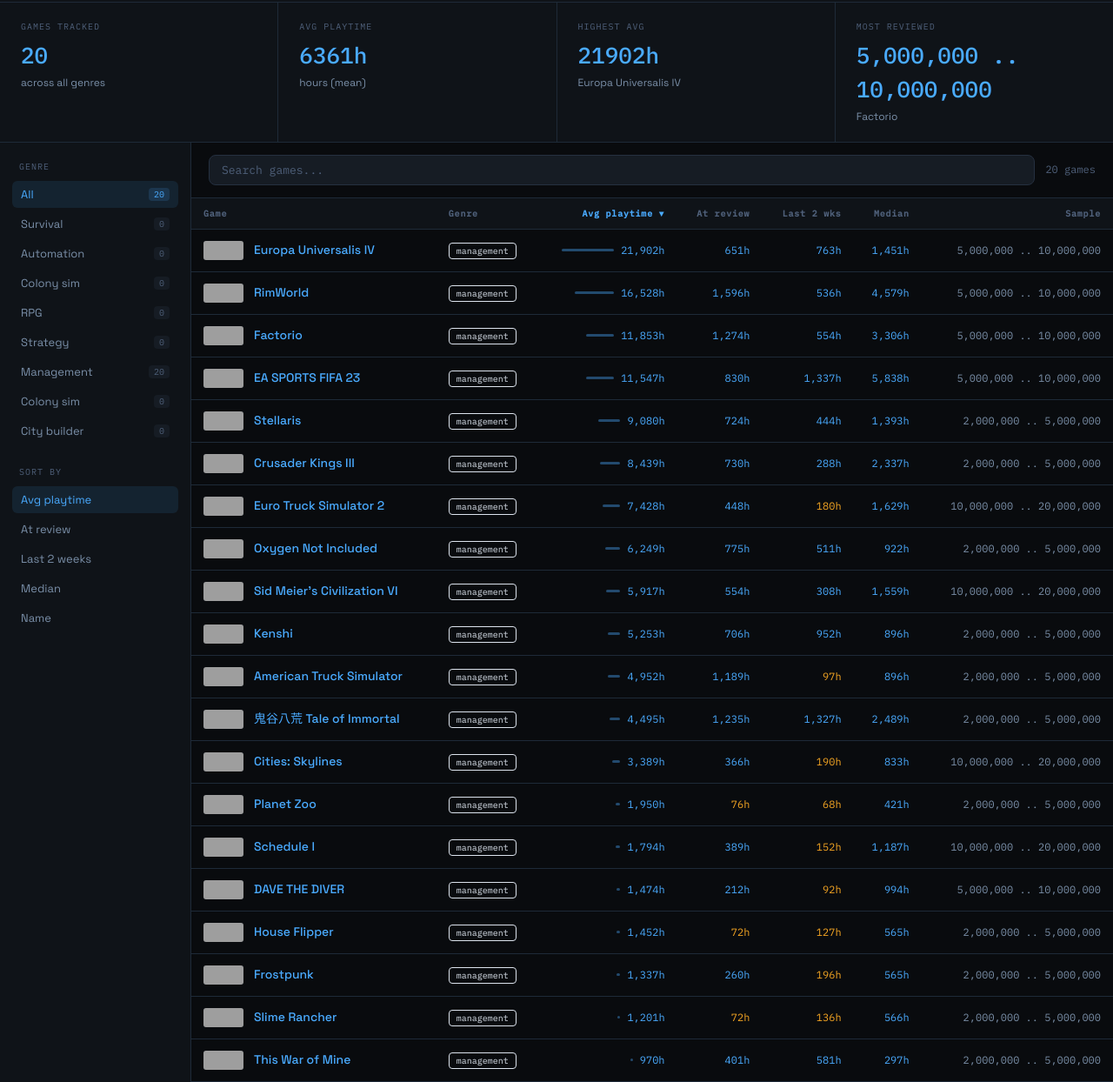
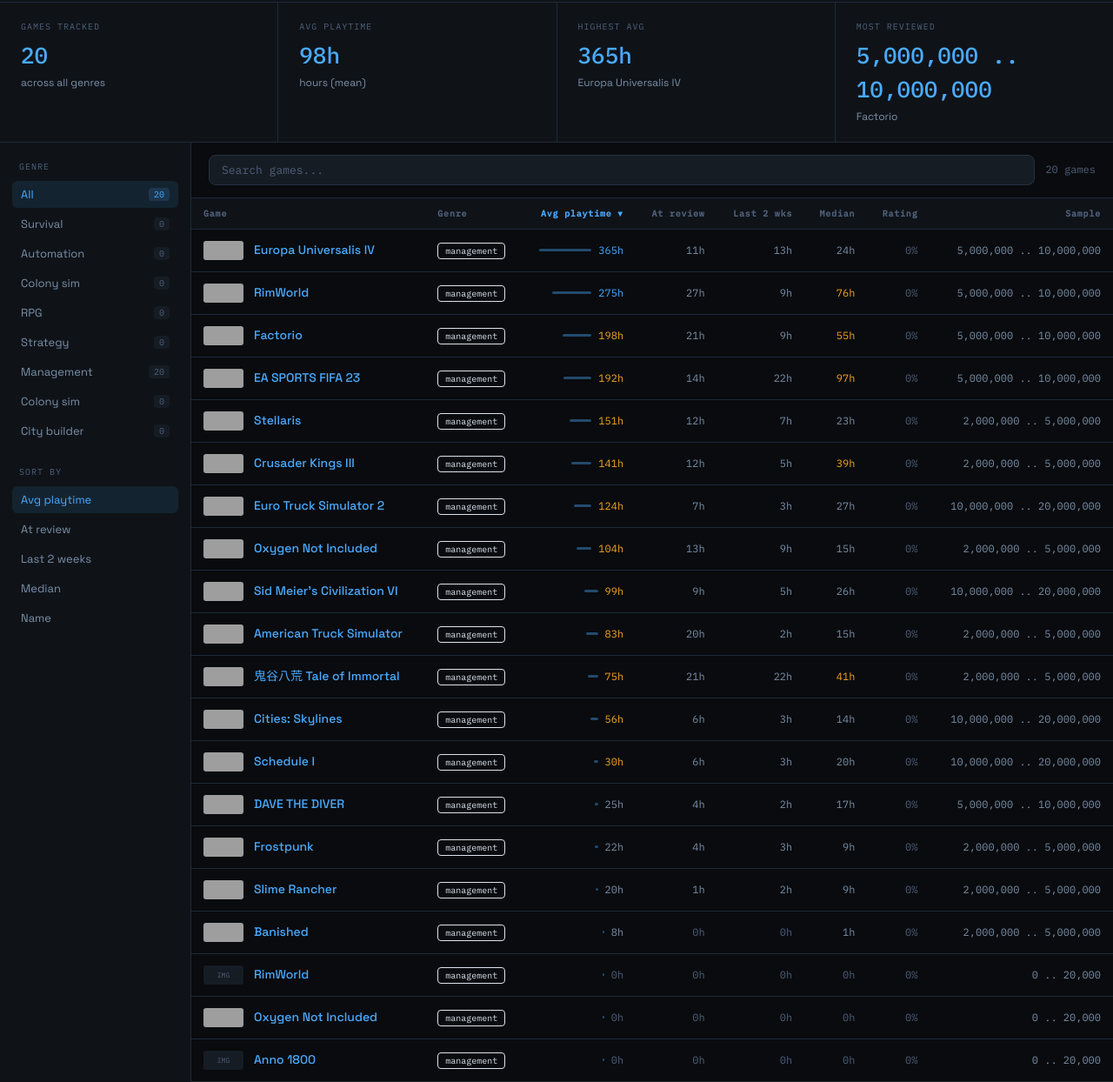
Before and after one commit to MarcoJHB/steamaddict, a website: page public/index.html in a window 1280 px wide. Shown: the part 49-1293 px from the top of the page at 87% size. Drawn offline with Linux system fonts and the light colour scheme; grey boxes are pictures that could not be loaded.

Commit message:
Add steam rating column, fix unit conversion (min to hours), include specific games, make headers sticky

```diff
--- a/public/app.js
+++ b/public/app.js
@@ -127,6 +127,7 @@ function renderTable() {
         <td class="col-num num-cell ${numClass(g.atReview)}">${fmt(g.atReview)}h</td>
         <td class="col-num num-cell ${numClass(g.lastTwoWeeks)}">${fmt(g.lastTwoWeeks)}h</td>
         <td class="col-num num-cell ${numClass(g.median)}">${fmt(g.median)}h</td>
+        <td class="col-num num-cell ${numClass(g.rating)}">${g.rating}%</td>
         <td class="col-num num-cell num-low">${fmtK(g.sampleSize)}</td>
       </tr>
     `;
--- a/public/games.json
+++ b/public/games.json
@@ -1,5 +1,65 @@
 {
   "games": [
+    {
+      "appId": "200920",
+      "name": "RimWorld",
+      "genre": "management",
+      "avg": 0,
+      "median": 0,
+      "atReview": 0,
+      "lastTwoWeeks": 0,
+      "highest": 0,
+      "sampleSize": "0 .. 20,000",
+      "rating": 0,
+      "fetchedAt": "2026-04-01T14:20:51.102Z"
+    },
+    {
+      "appId": "629630",
+      "name": "Oxygen Not Included",
+      "genre": "management",
+      "headerImage": "https://shared.akamai.steamstatic.com/store_item_assets/steam/apps/629630/header.jpg?t=1493215905",
+      "releaseDate": null,
+      "price": "2,99€",
+      "totalReviews": null,
+      "avg": 0,
+      "median": 0,
+      "atReview": 0,
+      "lastTwoWeeks": 0,
+      "highest": 0,
+      "sampleSize": "0 .. 20,000",
+      "rating": 0,
+      "fetchedAt": "2026-04-01T14:20:51.389Z"
+    },
+    {
+      "appId": "323090",
+      "name": "Anno 1800",
+      "genre": "management",
+      "avg": 0,
+      "median": 0,
+      "atReview": 0,
+      "lastTwoWeeks": 0,
+      "highest": 0,
+      "sampleSize": "0 .. 20,000",
+      "rating": 0,
+      "fetchedAt": "2026-04-01T14:20:51.687Z"
+    },
+    {
+      "appId": "248570",
+      "name": "Banished",
+      "genre": "management",
+      "headerImage": "https://shared.akamai.steamstatic.com/store_item_assets/steam/apps/248570/header.jpg?t=1727332328",
+      "releaseDate": null,
+      "price": "Free",
+      "totalReviews": null,
+      "avg": 8,
+      "median": 1,
+      "atReview": 0,
+      "lastTwoWeeks": 0,
+      "highest": 12,
+      "sampleSize": "2,000,000 .. 5,000,000",
+      "rating": 0,
+      "fetchedAt": "2026-04-01T14:20:52.121Z"
+    },
     {
       "appId": "227300",
       "name": "Euro Truck Simulator 2",
@@ -8,13 +68,14 @@
       "releaseDate": null,
       "price": "19,99€",
       "totalReviews": null,
-      "avg": 7428,
-      "median": 1629,
-      "atReview": 448,
-      "lastTwoWeeks": 180,
-      "highest": 17281,
+      "avg": 124,
+      "median": 27,
+      "atReview": 7,
+      "lastTwoWeeks": 3,
+      "highest": 186,
       "sampleSize": "10,000,000 .. 20,000,000",
-      "fetchedAt": "2026-04-01T14:11:22.372Z"
+      "rating": 0,
+      "fetchedAt": "2026-04-01T14:20:52.504Z"
     },
     {
       "appId": "289070",
@@ -24,13 +85,14 @@
       "releaseDate": null,
       "price": "59,99€",
       "totalReviews": null,
-      "avg": 5917,
-      "median": 1559,
-      "atReview": 554,
-      "lastTwoWeeks": 308,
-      "highest": 25420,
+      "avg": 99,
+      "median": 26,
+      "atReview": 9,
+      "lastTwoWeeks": 5,
+      "highest": 148.5,
       "sampleSize": "10,000,000 .. 20,000,000",
-      "fetchedAt": "2026-04-01T14:11:22.717Z"
+      "rating": 0,
+      "fetchedAt": "2026-04-01T14:20:52.812Z"
     },
     {
       "appId": "255710",
@@ -40,13 +102,14 @@
       "releaseDate": null,
       "price": "27,99€",
       "totalReviews": null,
-      "avg": 3389,
-      "median": 833,
-      "atReview": 366,
-      "lastTwoWeeks": 190,
-      "highest": 8842,
+      "avg": 56,
+      "median": 14,
+      "atReview": 6,
+      "lastTwoWeeks": 3,
+      "highest": 84,
       "sampleSize": "10,000,000 .. 20,000,000",
-      "fetchedAt": "2026-04-01T14:11:23.045Z"
+      "rating": 0,
+      "fetchedAt": "2026-04-01T14:20:53.396Z"
     },
     {
       "appId": "1468810",
@@ -56,13 +119,14 @@
       "releaseDate": null,
       "price": "16,79€",
       "totalReviews": null,
-      "avg": 4495,
-      "median": 2489,
-      "atReview": 1235,
-      "lastTwoWeeks": 1327,
-      "highest": 4116,
+      "avg": 75,
+      "median": 41,
+      "atReview": 21,
+      "lastTwoWeeks": 22,
+      "highest": 112.5,
       "sampleSize": "2,000,000 .. 5,000,000",
-      "fetchedAt": "2026-04-01T14:11:23.384Z"
+      "rating": 0,
+      "fetchedAt": "2026-04-01T14:20:53.685Z"
     },
     {
       "appId": "427520",
@@ -70,15 +134,16 @@
       "genre": "management",
       "headerImage": "https://shared.akamai.steamstatic.com/store_item_assets/steam/apps/427520/header.jpg?t=1763986204",
       "releaseDate": null,
-      "price": "32,--€",
+      "price": "$35.00",
       "totalReviews": null,
-      "avg": 11853,
-      "median": 3306,
-      "atReview": 1274,
-      "lastTwoWeeks": 554,
-      "highest": 16426,
+      "avg": 198,
+      "median": 55,
+      "atReview": 21,
+      "lastTwoWeeks": 9,
+      "highest": 297,
       "sampleSize": "5,000,000 .. 10,000,000",
-      "fetchedAt": "2026-04-01T14:11:23.873Z"
+      "rating": 0,
+      "fetchedAt": "2026-04-01T14:20:53.975Z"
     },
     {
       "appId": "294100",
@@ -86,15 +151,16 @@
       "genre": "management",
       "headerImage": "https://shared.akamai.steamstatic.com/store_item_assets/steam/apps/294100/header.jpg?t=1774369681",
       "releaseDate": null,
-      "price": "31,99€",
+      "price": "$34.99",
       "totalReviews": null,
-      "avg": 16528,
-      "median": 4579,
-      "atReview": 1596,
-      "lastTwoWeeks": 536,
-      "highest": 19211,
+      "avg": 275,
+      "median": 76,
+      "atReview": 27,
+      "lastTwoWeeks": 9,
+      "highest": 412.5,
       "sampleSize": "5,000,000 .. 10,000,000",
-      "fetchedAt": "2026-04-01T14:11:24.255Z"
+      "rating": 0,
+      "fetchedAt": "2026-04-01T14:20:54.249Z"
     },
     {
       "appId": "3164500",
@@ -104,13 +170,14 @@
       "releaseDate": null,
       "price": "19,50€",
       "totalReviews": null,
-      "avg": 1794,
-      "median": 1187,
-      "atReview": 389,
-      "lastTwoWeeks": 152,
-      "highest": 22757,
+      "avg": 30,
+      "median": 20,
+      "atReview": 6,
+      "lastTwoWeeks": 3,
+      "highest": 45,
       "sampleSize": "10,000,000 .. 20,000,000",
-      "fetchedAt": "2026-04-01T14:11:24.613Z"
+      "rating": 0,
+      "fetchedAt": "2026-04-01T14:20:54.535Z"
     },
     {
       "appId": "281990",
@@ -120,13 +187,14 @@
       "releaseDate": null,
       "price": "39,99€",
       "totalReviews": null,
-      "avg": 9080,
-      "median": 1393,
-      "atReview": 724,
-      "lastTwoWeeks": 444,
-      "highest": 13727,
+      "avg": 151,
+      "median": 23,
+      "atReview": 12,
+      "lastTwoWeeks": 7,
+      "highest": 226.5,
       "sampleSize": "2,000,000 .. 5,000,000",
-      "fetchedAt": "2026-04-01T14:11:25.074Z"
+      "rating": 0,
+      "fetchedAt": "2026-04-01T14:20:54.858Z"
     },
     {
       "appId": "270880",
@@ -136,13 +204,14 @@
       "releaseDate": null,
       "price": "19,99€",
       "totalReviews": null,
-      "avg": 4952,
-      "median": 896,
-      "atReview": 1189,
-      "lastTwoWeeks": 97,
-      "highest": 6742,
+      "avg": 83,
+      "median": 15,
+      "atReview": 20,
+      "lastTwoWeeks": 2,
+      "highest": 124.5,
       "sampleSize": "2,000,000 .. 5,000,000",
-      "fetchedAt": "2026-04-01T14:11:25.365Z"
+      "rating": 0,
+      "fetchedAt": "2026-04-01T14:20:55.143Z"
     },
     {
       "appId": "1811260",
@@ -152,13 +221,14 @@
       "releaseDate": null,
       "price": "Free",
       "totalReviews": null,
-      "avg": 11547,
-      "median": 5838,
-      "atReview": 830,
-      "lastTwoWeeks": 1337,
-      "highest": 1280,
+      "avg": 192,
+      "median": 97,
+      "atReview": 14,
+      "lastTwoWeeks": 22,
+      "highest": 288,
       "sampleSize": "5,000,000 .. 10,000,000",
-      "fetchedAt": "2026-04-01T14:11:25.656Z"
+      "rating": 0,
+      "fetchedAt": "2026-04-01T14:20:55.428Z"
     },
     {
       "appId": "433340",
@@ -168,13 +238,14 @@
       "releaseDate": null,
       "price": "18,99€",
       "totalReviews": null,
-      "avg": 1201,
-      "median": 566,
-      "atReview": 72,
-      "lastTwoWeeks": 136,
-      "highest": 858,
+      "avg": 20,
+      "median": 9,
+      "atReview": 1,
+      "lastTwoWeeks": 2,
+      "highest": 30,
       "sampleSize": "2,000,000 .. 5,000,000",
-      "fetchedAt": "2026-04-01T14:11:25.998Z"
+      "rating": 0,
+      "fetchedAt": "2026-04-01T14:20:55.731Z"
     },
     {
       "appId": "236850",
@@ -184,13 +255,14 @@
       "releaseDate": null,
       "price": "49,99€",
       "totalReviews": null,
-      "avg": 21902,
-      "median": 1451,
-      "atReview": 651,
-      "lastTwoWeeks": 763,
-      "highest": 12445,
+      "avg": 365,
+      "median": 24,
+      "atReview": 11,
+      "lastTwoWeeks": 13,
+      "highest": 547.5,
       "sampleSize": "5,000,000 .. 10,000,000",
-      "fetchedAt": "2026-04-01T14:11:26.508Z"
+      "rating": 0,
+      "fetchedAt": "2026-04-01T14:20:56.035Z"
     },
     {
       "appId": "1868140",
@@ -200,13 +272,14 @@
       "releaseDate": null,
       "price": "19,99€",
       "totalReviews": null,
-      "avg": 1474,
-      "median": 994,
-      "atReview": 212,
-      "lastTwoWeeks": 92,
-      "highest": 3367,
+      "avg": 25,
+      "median": 17,
+      "atReview": 4,
+      "lastTwoWeeks": 2,
+      "highest": 37.5,
       "sampleSize": "5,000,000 .. 10,000,000",
-      "fetchedAt": "2026-04-01T14:11:26.827Z"
+      "rating": 0,
+      "fetchedAt": "2026-04-01T14:20:56.389Z"
     },
     {
       "appId": "457140",
@@ -214,15 +287,16 @@
       "genre": "management",
       "headerImage": "https://shared.akamai.steamstatic.com/store_item_assets/steam/apps/457140/header.jpg?t=1772559127",
       "releaseDate": null,
-      "price": "22,99€",
+      "price": "$24.99",
       "totalReviews": null,
-      "avg": 6249,
-      "median": 922,
-      "atReview": 775,
-      "lastTwoWeeks": 511,
-      "highest": 7545,
+      "avg": 104,
+      "median": 15,
+      "atReview": 13,
+      "lastTwoWeeks": 9,
+      "highest": 156,
       "sampleSize": "2,000,000 .. 5,000,000",
-      "fetchedAt": "2026-04-01T14:11:27.129Z"
+      "rating": 0,
+      "fetchedAt": "2026-04-01T14:20:56.685Z"
     },
     {
       "appId": "1158310",
@@ -232,13 +306,14 @@
       "releaseDate": null,
       "price": "49,99€",
       "totalReviews": null,
-      "avg": 8439,
-      "median": 2337,
-      "atReview": 730,
-      "lastTwoWeeks": 288,
-      "highest": 14302,
+      "avg": 141,
+      "median": 39,
+      "atReview": 12,
+      "lastTwoWeeks": 5,
+      "highest": 211.5,
       "sampleSize": "2,000,000 .. 5,000,000",
-      "fetchedAt": "2026-04-01T14:11:27.440Z"
+      "rating": 0,
+      "fetchedAt": "2026-04-01T14:20:56.962Z"
     },
     {
       "appId": "323190",
@@ -248,78 +323,15 @@
       "releaseDate": null,
       "price": "29,99€",
       "totalReviews": null,
-      "avg": 1337,
-      "median": 565,
-      "atReview": 260,
-      "lastTwoWeeks": 196,
-      "highest": 1699,
+      "avg": 22,
+      "median": 9,
+      "atReview": 4,
+      "lastTwoWeeks": 3,
+      "highest": 33,
       "sampleSize": "2,000,000 .. 5,000,000",
-      "fetchedAt": "2026-04-01T14:11:27.757Z"
-    },
-    {
-      "appId": "282070",
-      "name": "This War of Mine",
-      "genre": "management",
-      "headerImage": "https://shared.akamai.steamstatic.com/store_item_assets/steam/apps/282070/26fb8c9bb7b9e3a17469d8026ee3fa510ee7f8f5/header.jpg?t=1765218571",
-      "releaseDate": null,
-      "price": "18,99€",
-      "totalReviews": null,
-      "avg": 970,
-      "median": 297,
-      "atReview": 401,
-      "lastTwoWeeks": 581,
-      "highest": 756,
-      "sampleSize": "2,000,000 .. 5,000,000",
-      "fetchedAt": "2026-04-01T14:11:28.062Z"
-    },
-    {
-      "appId": "233860",
-      "name": "Kenshi",
-      "genre": "management",
-      "headerImage": "https://shared.akamai.steamstatic.com/store_item_assets/steam/apps/233860/fa72ac8a032fd876780cd5b554e4c03b4976ef74/header.jpg?t=1765221522",
-      "releaseDate": null,
-      "price": "26,99€",
-      "totalReviews": null,
-      "avg": 5253,
-      "median": 896,
-      "atReview": 706,
-      "lastTwoWeeks": 952,
-      "highest": 5412,
-      "sampleSize": "2,000,000 .. 5,000,000",
-      "fetchedAt": "2026-04-01T14:11:28.341Z"
-    },
-    {
-      "appId": "613100",
-      "name": "House Flipper",
-      "genre": "management",
-      "headerImage": "https://shared.akamai.steamstatic.com/store_item_assets/steam/apps/613100/6cee40fe293f0bab47534e78bcda64487902efc1/header.jpg?t=1774983591",
-      "releaseDate": null,
-      "price": "6,12€",
-      "totalReviews": null,
-      "avg": 1452,
-      "median": 565,
-      "atReview": 72,
-      "lastTwoWeeks": 127,
-      "highest": 1311,
-      "sampleSize": "2,000,000 .. 5,000,000",
-      "fetchedAt": "2026-04-01T14:11:28.624Z"
-    },
-    {
-      "appId": "703080",
-      "name": "Planet Zoo",
-      "genre": "management",
-      "headerImage": "https://shared.akamai.steamstatic.com/store_item_assets/steam/apps/703080/header.jpg?t=1765896213",
-      "releaseDate": null,
-      "price": "44,99€",
-      "totalReviews": null,
-      "avg": 1950,
-      "median": 421,
-      "atReview": 76,
-      "lastTwoWeeks": 68,
-      "highest": 2497,
-      "sampleSize": "2,000,000 .. 5,000,000",
-      "fetchedAt": "2026-04-01T14:11:28.903Z"
+      "rating": 0,
+      "fetchedAt": "2026-04-01T14:20:57.238Z"
     }
   ],
-  "lastUpdated": "2026-04-01T14:11:29.013Z"
+  "lastUpdated": "2026-04-01T14:20:57.343Z"
 }
--- a/public/index.html
+++ b/public/index.html
@@ -119,6 +119,7 @@
               <th class="col-num sortable" data-col="atReview" onclick="setSort('atReview')">At review</th>
               <th class="col-num sortable" data-col="lastTwoWeeks" onclick="setSort('lastTwoWeeks')">Last 2 wks</th>
               <th class="col-num sortable" data-col="median" onclick="setSort('median')">Median</th>
+              <th class="col-num sortable" data-col="rating" onclick="setSort('rating')">Rating</th>
               <th class="col-num sortable" data-col="sampleSize" onclick="setSort('sampleSize')">Sample</th>
             </tr>
           </thead>
--- a/public/style.css
+++ b/public/style.css
@@ -133,7 +133,7 @@ thead th {
   font-family: var(--mono); font-size: 10px; letter-spacing: 0.08em;
   color: var(--muted); text-align: left; padding: 10px 14px;
   border-bottom: 1px solid var(--border); white-space: nowrap;
-  position: sticky; top: 0; background: var(--surface);
+  position: sticky; top: 0; background: var(--surface); z-index: 10;
 }
 thead th.sortable { cursor: pointer; }
 thead th.sortable:hover { color: var(--text); }
```
Also changed, not shown: data/games.csv (+20 -20 lines), data/games.json (+176 -164 lines), src/lib/steamFetcher.js.
